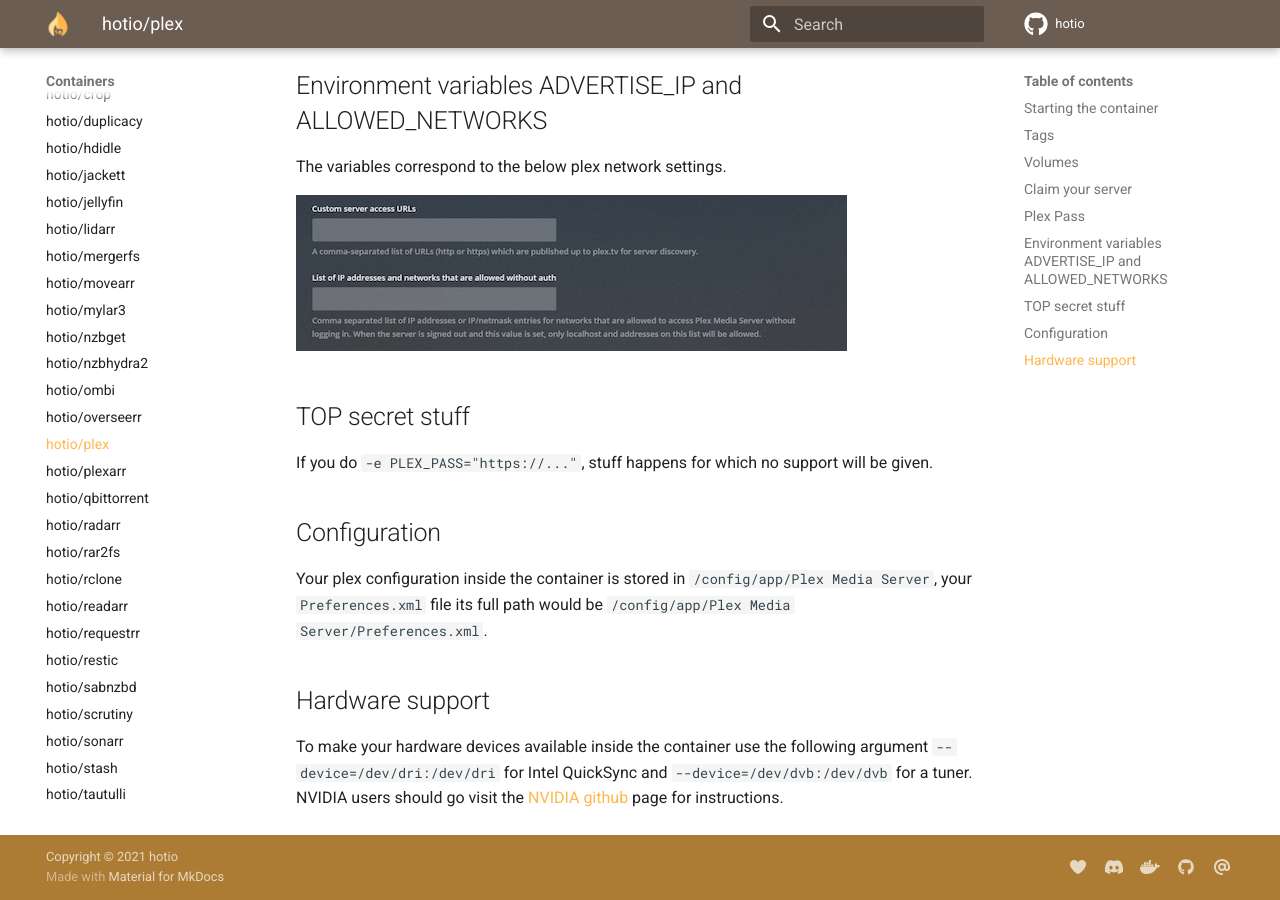
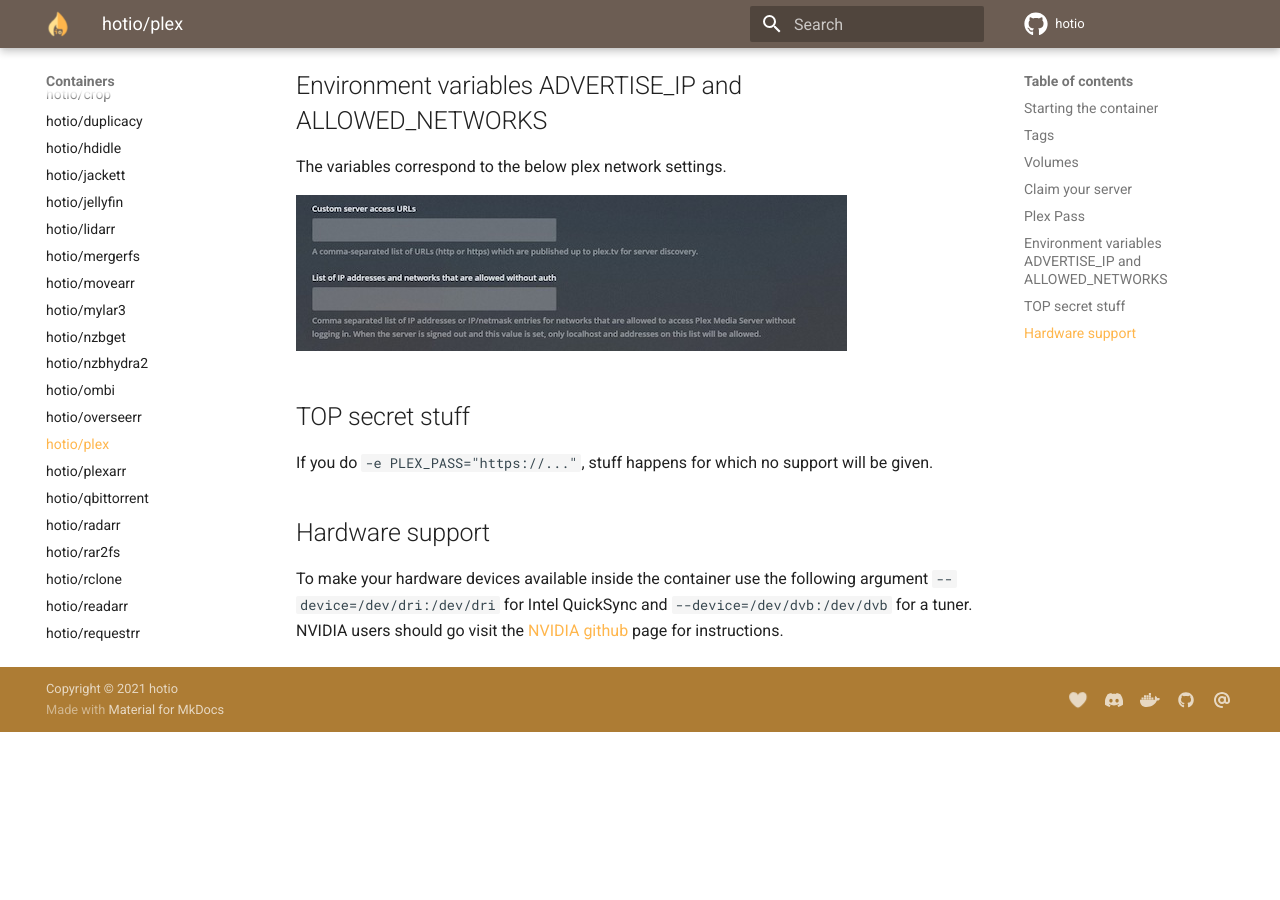
Before and after one commit to hotio/website, an MkDocs documentation site: the page built from docs/containers/plex.md, in a window 1280 px wide and 900 px high, scrolled down 1960 px. Built offline with MkDocs 1.6.1 and Material for MkDocs 9.7.7, drawn with Linux system fonts in a browser that asks for light colours; after the commit the page ends 2692 px from its top, so only the background shows below that.

Commit message:
update plex info

```diff
--- a/docs/containers/plex.md
+++ b/docs/containers/plex.md
@@ -83,10 +83,6 @@
 
 If you do `-e PLEX_PASS="https://..."`, stuff happens for which no support will be given.
 
-## Configuration
-
-Your plex configuration inside the container is stored in `/config/app/Plex Media Server`, your `Preferences.xml` file its full path would be `/config/app/Plex Media Server/Preferences.xml`.
-
 ## Hardware support
 
 To make your hardware devices available inside the container use the following argument `--device=/dev/dri:/dev/dri` for Intel QuickSync and `--device=/dev/dvb:/dev/dvb` for a tuner. NVIDIA users should go visit the [NVIDIA github](https://github.com/NVIDIA/nvidia-docker) page for instructions.
```
